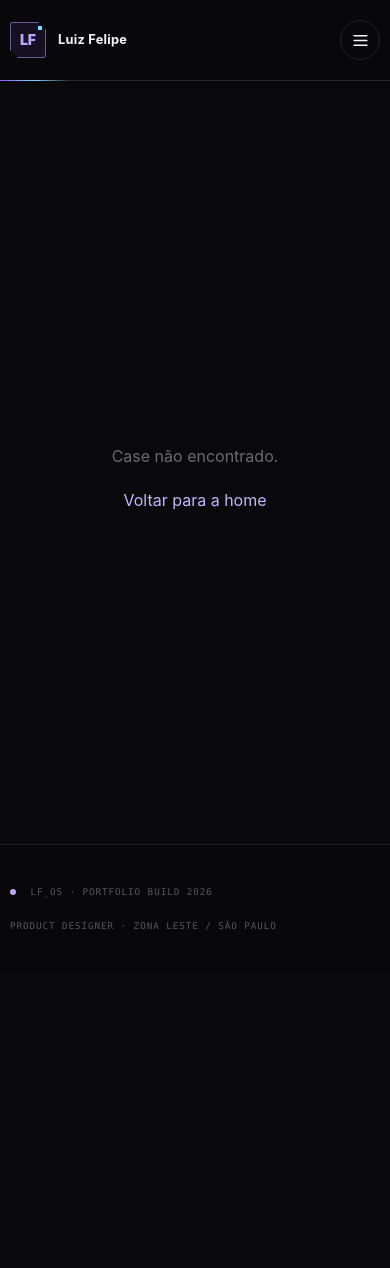
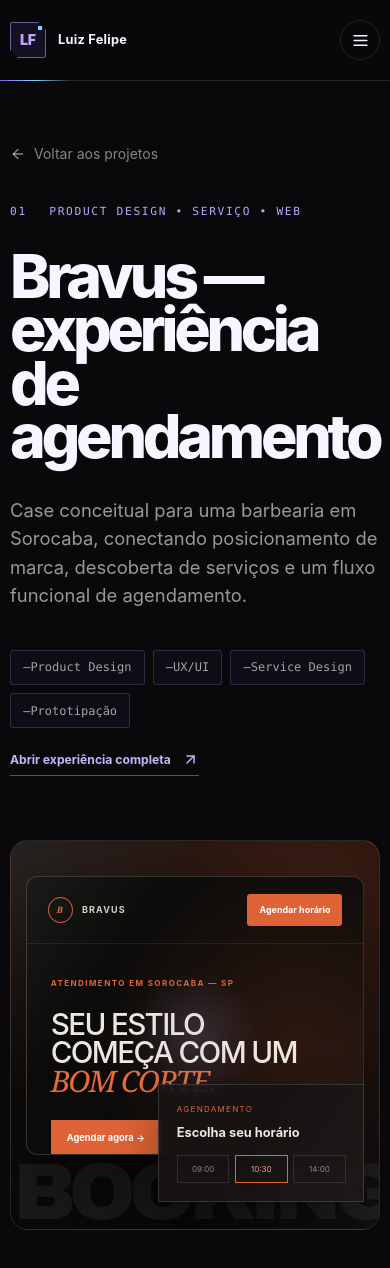
Before and after one commit to LuizFlipe/portfolio-luiz-felipe, a React (Vite) app: page /case/bravus-agendamento in a window 390 px wide. Shown: the top 1268 px of the page. Before the commit the page ends 973 px from the top, so only its background shows below. Built offline with nearby package versions, Linux system fonts and the light colour scheme.

Commit message:
Add files via upload

```diff
--- a/src/components/ProjectVisual.tsx
+++ b/src/components/ProjectVisual.tsx
@@ -1,8 +1,31 @@
-type VisualKind = "dimo" | "consignado" | "caf" | "data" | "dirige";
+type VisualKind = "bravus" | "dimo" | "consignado" | "caf" | "data" | "dirige";
 
 export default function ProjectVisual({ kind, compact = false }: { kind: VisualKind; compact?: boolean }) {
   return (
     <div className={`project-visual visual-${kind} ${compact ? "is-compact" : ""}`} aria-hidden="true">
+      {kind === "bravus" && (
+        <>
+          <div className="bravus-browser">
+            <div className="bravus-browser-nav">
+              <strong><i>B</i> BRAVUS</strong>
+              <span>Serviços · Profissionais · Avaliações</span>
+              <b>Agendar horário</b>
+            </div>
+            <div className="bravus-browser-hero">
+              <small>ATENDIMENTO EM SOROCABA — SP</small>
+              <h4>SEU ESTILO<br />COMEÇA COM UM<br /><em>BOM CORTE.</em></h4>
+              <span>Agendar agora →</span>
+            </div>
+          </div>
+          <div className="bravus-schedule">
+            <span>AGENDAMENTO</span>
+            <strong>Escolha seu horário</strong>
+            <div><i>09:00</i><i>10:30</i><i>14:00</i></div>
+          </div>
+          <div className="visual-word">BOOKING</div>
+        </>
+      )}
+
       {kind === "dimo" && (
         <>
           <div className="phone phone-a">
--- a/src/components/WorkShowcase.tsx
+++ b/src/components/WorkShowcase.tsx
@@ -6,6 +6,7 @@ import ProjectVisual from "./ProjectVisual";
 const reelProjects = [...cases, ...cases];
 
 const volumeItems = [
+  { title: "Bravus", label: "Web · Agendamento", visual: "bravus", size: "wide" },
   { title: "Dimo Wallet", label: "Mobile · Fintech", visual: "dimo", size: "wide" },
   { title: "Contratação CLT", label: "Discovery · Jornada", visual: "consignado", size: "standard" },
   { title: "Active BI", label: "Dashboard · Dados", visual: "data", size: "tall" },
--- a/src/data/portfolio.ts
+++ b/src/data/portfolio.ts
@@ -17,15 +17,71 @@ export type PortfolioCase = {
     result: string;
   };
   tags: string[];
-  visual: "dimo" | "consignado" | "caf" | "data" | "dirige";
+  visual: "bravus" | "dimo" | "consignado" | "caf" | "data" | "dirige";
+  externalUrl?: string;
   nda?: boolean;
   sections: CaseSection[];
 };
 
 export const cases: PortfolioCase[] = [
   {
+    slug: "bravus-agendamento",
+    index: "01",
+    title: "Bravus — experiência de agendamento",
+    eyebrow: "Product Design • Serviço • Web",
+    summary:
+      "Case conceitual para uma barbearia em Sorocaba, conectando posicionamento de marca, descoberta de serviços e um fluxo funcional de agendamento.",
+    quick: {
+      problem:
+        "Transformar a presença digital da barbearia em uma experiência que gerasse confiança e levasse o cliente ao agendamento sem complicação.",
+      role:
+        "Product Designer responsável pelo conceito, arquitetura da informação, jornada, interface e protótipo funcional.",
+      process:
+        "Organização da proposta de valor, hierarquia de conteúdo e desenho do fluxo entre serviço, profissional, data, horário e confirmação.",
+      result:
+        "Uma landing page responsiva conectada a um fluxo funcional de agendamento, mantendo uma identidade premium e direta.",
+    },
+    tags: ["Product Design", "UX/UI", "Service Design", "Prototipação"],
+    visual: "bravus",
+    externalUrl: "https://bravus-ux-case-luiz.luiz-felipesantos11.chatgpt.site/",
+    sections: [
+      {
+        title: "Contexto",
+        text:
+          "A Bravus é um case conceitual de experiência digital para uma barbearia em Sorocaba. O projeto parte de uma pergunta simples: como levar para o digital a sensação de atendimento cuidadoso que o cliente espera encontrar no espaço físico?",
+      },
+      {
+        title: "O desafio",
+        text:
+          "A experiência precisava cumprir duas funções sem competir entre si: apresentar serviços, profissionais, avaliações e localização; e conduzir rapidamente quem já estava pronto para reservar um horário.",
+      },
+      {
+        title: "Arquitetura e fluxo",
+        text:
+          "A landing page organiza os principais sinais de confiança e mantém o agendamento sempre acessível. O fluxo foi dividido em decisões curtas e previsíveis.",
+        bullets: [
+          "Escolha do serviço",
+          "Seleção do profissional",
+          "Definição de data e horário",
+          "Revisão e confirmação do agendamento",
+          "Consulta dos horários já reservados",
+        ],
+      },
+      {
+        title: "Direção visual",
+        text:
+          "A interface usa fundo escuro, tipografia editorial e laranja como ponto de ação. A decisão cria uma presença marcante para a marca sem comprometer contraste, leitura ou clareza dos próximos passos.",
+      },
+      {
+        title: "Resultado",
+        text:
+          "O conceito evoluiu para uma experiência responsiva e funcional que conecta descoberta, confiança e conversão dentro do mesmo produto.",
+      },
+    ],
+  },
+  {
     slug: "dimo-produto-financeiro",
-    index: "01",
+    index: "02",
     title: "Dimo — produto financeiro mobile",
     eyebrow: "Produto • Fintech • Mobile",
     summary:
@@ -75,7 +131,7 @@ export const cases: PortfolioCase[] = [
   },
   {
     slug: "consignado-clt",
-    index: "02",
+    index: "03",
     title: "Consignado CLT — reduzindo fricção na contratação",
     eyebrow: "Crédito • Pesquisa • Conversão",
     summary:
@@ -118,7 +174,7 @@ export const cases: PortfolioCase[] = [
   },
   {
     slug: "onboarding-caf",
-    index: "03",
+    index: "04",
     title: "Onboarding & CAF — segurança sem perder clareza",
     eyebrow: "Segurança • Biometria • Jornada crítica",
     summary:
@@ -161,7 +217,7 @@ export const cases: PortfolioCase[] = [
   },
   {
     slug: "data-experience-active-bi",
-    index: "04",
+    index: "05",
     title: "Data Experience — interfaces para decisões complexas",
     eyebrow: "Dashboards • Dados • B2B",
     summary:
@@ -203,7 +259,7 @@ export const cases: PortfolioCase[] = [
   },
   {
     slug: "dirige-brasil",
-    index: "05",
+    index: "06",
     title: "Dirige Brasil — desenhando um produto do zero",
     eyebrow: "Produto próprio • Marketplace • Mobile",
     summary:
--- a/src/index.css
+++ b/src/index.css
@@ -631,6 +631,134 @@ a {
   font-size: clamp(5rem, 12vw, 11rem);
   letter-spacing: -.08em;
   color: rgba(255,255,255,.07);
+}
+
+.visual-bravus {
+  background:
+    radial-gradient(circle at 84% 16%, rgba(226,93,48,.22), transparent 19rem),
+    linear-gradient(145deg, #15110f, #090909 64%);
+}
+.bravus-browser {
+  position: absolute;
+  left: 6%;
+  top: 9%;
+  width: 82%;
+  height: 72%;
+  overflow: hidden;
+  border: 1px solid rgba(240,232,220,.16);
+  border-radius: .7rem;
+  background:
+    radial-gradient(circle at 82% 62%, rgba(226,93,48,.16), transparent 13rem),
+    #0b0b0a;
+  box-shadow: 0 2rem 5rem rgba(0,0,0,.42);
+}
+.bravus-browser-nav {
+  height: 4.2rem;
+  padding: 0 1.3rem;
+  border-bottom: 1px solid rgba(255,255,255,.08);
+  display: flex;
+  align-items: center;
+  justify-content: space-between;
+  gap: 1rem;
+  color: #d8d0c5;
+  font-size: .56rem;
+}
+.bravus-browser-nav strong {
+  display: inline-flex;
+  align-items: center;
+  gap: .55rem;
+  letter-spacing: .13em;
+}
+.bravus-browser-nav strong i {
+  width: 1.6rem;
+  height: 1.6rem;
+  border: 1px solid #df6336;
+  border-radius: 50%;
+  color: #df6336;
+  display: grid;
+  place-items: center;
+  font-family: Georgia, serif;
+  font-style: italic;
+}
+.bravus-browser-nav > span { color: rgba(255,255,255,.35); }
+.bravus-browser-nav b {
+  padding: .6rem .75rem;
+  border-radius: .2rem;
+  background: #df6336;
+  color: white;
+}
+.bravus-browser-hero {
+  padding: clamp(1.5rem, 4vw, 3.2rem);
+}
+.bravus-browser-hero small {
+  color: #df6336;
+  font-size: .5rem;
+  font-weight: 700;
+  letter-spacing: .18em;
+}
+.bravus-browser-hero h4 {
+  margin-top: 1.2rem;
+  color: #eee7de;
+  font-family: Inter, Arial, sans-serif;
+  font-size: clamp(1.9rem, 4vw, 4.4rem);
+  font-weight: 450;
+  line-height: .94;
+  letter-spacing: -.055em;
+}
+.bravus-browser-hero h4 em {
+  color: #e66b3d;
+  font-family: Georgia, "Times New Roman", serif;
+  font-weight: 400;
+}
+.bravus-browser-hero > span {
+  display: inline-block;
+  margin-top: 1.5rem;
+  padding: .7rem 1rem;
+  background: #df6336;
+  color: white;
+  font-size: .58rem;
+  font-weight: 700;
+}
+.bravus-schedule {
+  position: absolute;
+  z-index: 3;
+  right: 6%;
+  bottom: 7%;
+  width: min(43%, 19rem);
+  padding: 1.1rem;
+  border: 1px solid rgba(255,255,255,.14);
+  background: rgba(23,20,19,.94);
+  box-shadow: 0 1.5rem 3rem rgba(0,0,0,.35);
+}
+.bravus-schedule > span {
+  display: block;
+  color: #df6336;
+  font-size: .5rem;
+  letter-spacing: .16em;
+}
+.bravus-schedule > strong {
+  display: block;
+  margin-top: .5rem;
+  color: #eee7de;
+  font-size: .8rem;
+}
+.bravus-schedule > div {
+  display: flex;
+  gap: .35rem;
+  margin-top: .8rem;
+}
+.bravus-schedule i {
+  flex: 1;
+  padding: .45rem .2rem;
+  border: 1px solid rgba(255,255,255,.11);
+  color: rgba(255,255,255,.48);
+  font-size: .5rem;
+  font-style: normal;
+  text-align: center;
+}
+.bravus-schedule i:nth-child(2) {
+  border-color: #df6336;
+  color: #f0a080;
 }
 
 .visual-dimo {
@@ -1872,6 +2000,23 @@ body {
   gap: clamp(2rem, 5vw, 6rem);
   align-items: stretch;
 }
+.hero-signal-wide {
+  grid-template-columns: 1fr;
+}
+.hero-signal-wide .hero-primary {
+  padding-right: 0;
+}
+.hero-signal-wide .hero-primary::before {
+  display: none;
+}
+.hero-signal-wide .hero-title {
+  max-width: none;
+  font-size: clamp(3.9rem, 10.2vw, 11.3rem);
+}
+.hero-signal-wide .hero-intro {
+  grid-template-columns: minmax(0, 44rem) auto;
+  justify-content: space-between;
+}
 .hero-primary {
   position: relative;
   min-width: 0;
@@ -1953,6 +2098,17 @@ body {
   border-color: rgba(187,166,255,.6);
   background: #a78bfa;
   color: #0a0910;
+}
+.case-live-link {
+  display: inline-flex;
+  align-items: center;
+  gap: .7rem;
+  margin-top: 1.4rem;
+  padding-bottom: .35rem;
+  border-bottom: 1px solid rgba(187,166,255,.45);
+  color: #c4b5fd;
+  font-size: .76rem;
+  font-weight: 650;
 }
 .signal-profile {
   position: relative;
@@ -2290,6 +2446,7 @@ body {
   .site-header .brand-lockup small { display: none; }
   .hero-signal .hero-title { font-size: clamp(3.5rem, 17vw, 6.3rem); }
   .hero-intro { grid-template-columns: 1fr; }
+  .hero-signal-wide .hero-intro { grid-template-columns: 1fr; }
   .hero-intro > div { justify-content: flex-start; }
   .hero-capabilities { grid-template-columns: 1fr 1fr; }
   .hero-capabilities span:nth-child(2) { border-right: 0; }
@@ -2302,6 +2459,10 @@ body {
     border-right: 0;
   }
   .culture-index-list div:nth-child(even) { padding-left: 0; }
+  .bravus-browser { left: 4%; width: 92%; }
+  .bravus-browser-nav > span { display: none; }
+  .bravus-browser-hero h4 { font-size: 1.85rem; }
+  .bravus-schedule { right: 4%; width: 56%; }
 }
 
 @media (pointer: coarse) {
--- a/src/pages/CaseStudy.tsx
+++ b/src/pages/CaseStudy.tsx
@@ -48,6 +48,18 @@ export default function CaseStudy() {
                 <span key={tag} className="skill-pill">{tag}</span>
               ))}
             </div>
+
+            {project.externalUrl && (
+              <a
+                href={project.externalUrl}
+                target="_blank"
+                rel="noreferrer"
+                className="case-live-link"
+              >
+                Abrir experiência completa
+                <ArrowUpRight size={17} />
+              </a>
+            )}
 
             <div className="mt-16">
               <ProjectVisual kind={project.visual} />
--- a/src/pages/Home.tsx
+++ b/src/pages/Home.tsx
@@ -18,7 +18,7 @@ export default function Home() {
             </span>
           </div>
 
-          <div className="hero-signal">
+          <div className="hero-signal hero-signal-wide">
             <div className="hero-primary">
               <p className="hero-eyebrow">DESIGN DE PRODUTO · PESQUISA · ESTRATÉGIA · INTERFACE</p>
               <h1 className="hero-title">
@@ -44,28 +44,6 @@ export default function Home() {
                 </div>
               </div>
             </div>
-
-            <aside className="signal-profile" aria-label="Resumo pessoal e profissional">
-              <div className="signal-profile-head">
-                <span>PROFILE / LF—05</span>
-                <i />
-              </div>
-              <div className="signal-monogram">
-                <span>LF</span>
-                <small>23°33′S<br />46°32′W</small>
-              </div>
-              <p>
-                Product Designer Pleno, nascido e criado na Zona Leste. Hoje desenho produtos
-                financeiros mobile na Dimo, carteira digital da Motorola.
-              </p>
-              <dl>
-                <div><dt>FOCO</dt><dd>Fintech · Mobile · Data</dd></div>
-                <div><dt>BASE</dt><dd>Zona Leste · SP</dd></div>
-                <div><dt>REPERTÓRIO</dt><dd>Games · Cultura pop</dd></div>
-                <div><dt>FORA DA TELA</dt><dd>Esportes</dd></div>
-              </dl>
-              <Link to="/sobre">Conhecer minha história <ArrowUpRight size={15} /></Link>
-            </aside>
           </div>
 
           <div className="hero-capabilities" aria-label="Áreas de atuação">
```
